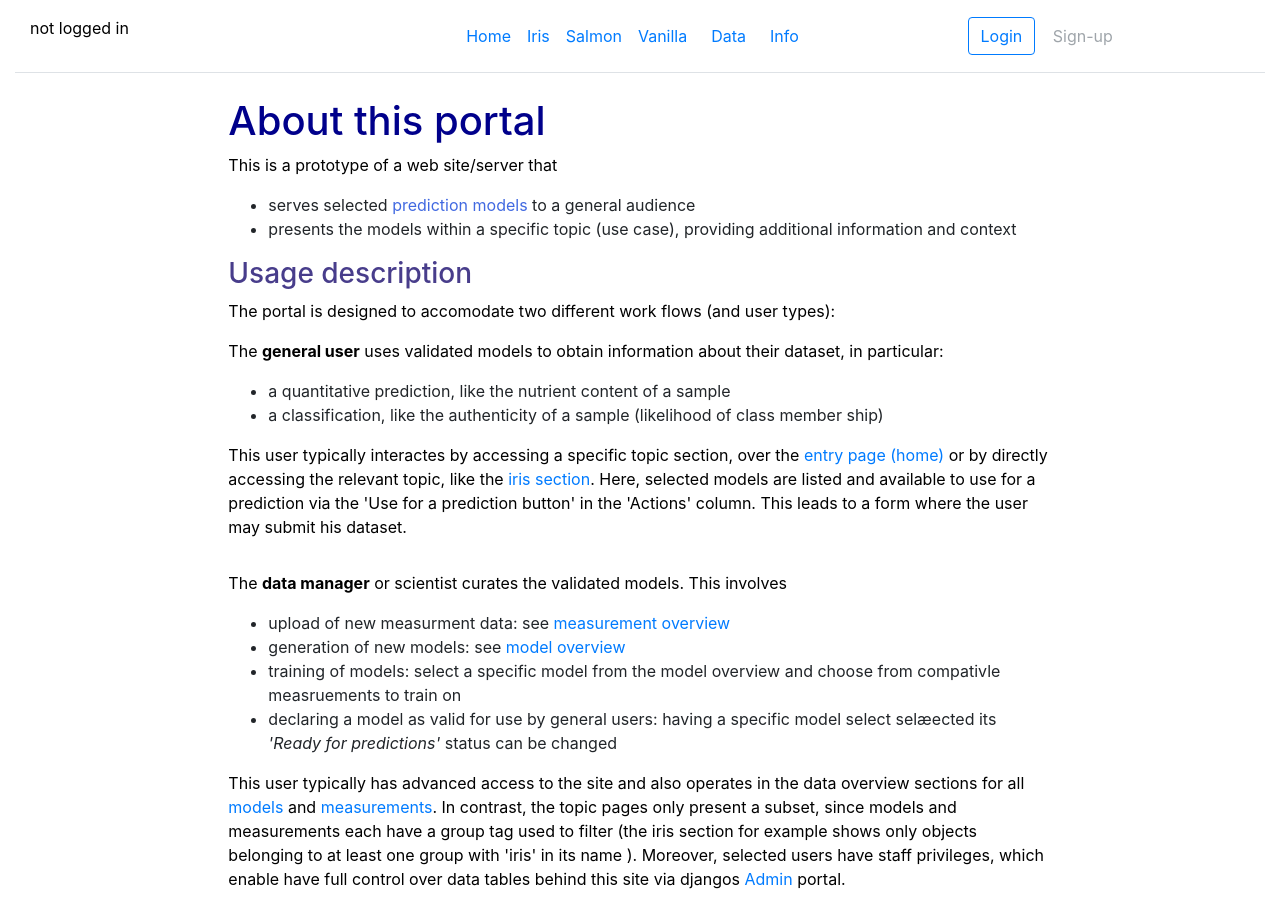
After one commit to AntonSamojlow/authenticity-portal, a Django app: page /portal/info in a window 1280 px wide. The commit adds this page. Run offline with Django 3.2, Linux system fonts and the light colour scheme.

Commit message:
updated description

```diff
--- a/portalsite/portal/templates/index.html
+++ b/portalsite/portal/templates/index.html
@@ -3,9 +3,8 @@
 {% block top-banner %}
 <div class="col-sm-4 d-flex justify-content-center alert alert-info">
     <div class="d-flex flex-column" role="alert">
-        <h6>See 'About' section for usage and intentions</h6>
-        <p>Welcome to the authenticity portal, a proof-of-concept site developed by <em>Anton Samojlow</em>.
-        </p>
+        <h6>Welcome to the authenticity portal, a proof-of-concept developed by <em>Anton Samojlow</em>.</h6>
+        <p>For a usage and content description, see the <a href="{% url 'info'%}">info section</a>.</p>
     </div>
 </div>
 {% endblock %}
--- /dev/null
+++ b/portalsite/portal/templates/info.html
@@ -0,0 +1,56 @@
+{% extends "base_generic.html" %}
+
+{% block content %}
+
+
+<h1>About this portal</h1>
+<p>This is a prototype of a web site/server that</p>
+<ul>
+    <li>serves selected <span style="color:royalblue" data-bs-placement="top"
+            title="note that in my terminology, prediction models include classification">prediction models</span>
+        to a general audience</li>
+    <li>presents the models within a specific topic (use case), providing additional information and context</li>
+</ul>
+<h3>Usage description</h3>
+<p>
+    The portal is designed to accomodate two different work flows (and user types):
+</p>
+<p>
+    The <b>general user</b> uses validated models to obtain information about their dataset, in particular:
+<ul>
+    <li>a quantitative prediction, like the nutrient content of a sample</li>
+    <li>a classification, like the authenticity of a sample (likelihood of class member ship)</li>
+</ul>
+<p>
+    This user typically interactes by accessing a specific topic section,
+    over the <a href="{% url 'index' %}">entry page (home)</a> or by directly accessing the relevant topic,
+    like the <a href="{% url 'topic' topic='iris' %}">iris section</a>. Here, selected models are listed and available
+    to use for a prediction via the 'Use for a prediction button' in the 'Actions' column. This leads to a form
+    where the user may submit his dataset.
+</p>
+
+</p>
+<p>
+    The <b>data manager</b> or scientist curates the validated models. This involves
+<ul>
+    <li>upload of new measurment data: see <a href="{% url 'measurements' %}">measurement overview</a></li>
+    <li>generation of new models: see <a href="{% url 'models' %}">model overview</a></li>
+    <li>training of models: select a specific model from the model overview and choose from compativle
+        measruements to train on
+    </li>
+    <li>declaring a model as valid for use by general users: having a specific model select selæected
+        its <i>'Ready for predictions'</i> status can be changed</li>
+</ul>
+<p>
+    This user typically has advanced access to the site and also operates in the data overview sections
+    for all <a href="{% url 'models' %}">models</a> and <a href="{% url 'measurements' %}">measurements</a>.
+    In contrast, the topic pages only present a subset, since models and measurements each have a group tag
+    used to filter (the iris section for example shows only objects belonging to
+    at least one group with 'iris' in its name ).
+
+    Moreover, selected users have staff privileges, which enable have full control over data tables behind
+    this site via djangos <a href="{% url 'admin:index' %}">Admin</a> portal.
+</p>
+
+
+{% endblock %}
--- a/portalsite/portal/urls.py
+++ b/portalsite/portal/urls.py
@@ -4,6 +4,7 @@ from . import views
 
 urlpatterns = [
     path('', views.index, name='index'),
+    path('info', views.info, name='info'),
     path('models', login_required(views.ModelsView.as_view()), name='models'),
     path('models/<int:pk>', login_required(views.ModelDetailView.as_view()), name='model-detail'),
     path('measurements', login_required(views.MeasurementsView.as_view()), name='measurements'),
--- a/portalsite/portal/views.py
+++ b/portalsite/portal/views.py
@@ -39,6 +39,9 @@ if TYPE_CHECKING:
 
 def index(request: HttpRequest) -> HttpResponse:
     return render(request, 'index.html', context={})
+
+def info(request: HttpRequest) -> HttpResponse:
+    return render(request, 'info.html', context={})
 
 def measurementdownload(request: HttpRequest, pk: int) -> HttpResponse:
     measurement: Measurement = Measurement.objects.get(pk=pk)
--- a/portalsite/templates/base_generic.html
+++ b/portalsite/templates/base_generic.html
@@ -41,7 +41,7 @@
 					<li><a href="{% url 'models' %}" class="dropdown-item">Models</a></li>
 					<li><a href="{% url 'measurements' %}" class="dropdown-item">Measurements</a></li>
 				</ul>
-				<a href="#" class="nav-link px-2 link-dark disabled">About</a>
+				<a href="{% url 'info' %}" class="nav-link px-2 link-secondary">Info</a>
 			</nav>
 
 			<div class="col-md-3 text-end">
```
Also changed, not shown: README.md.
